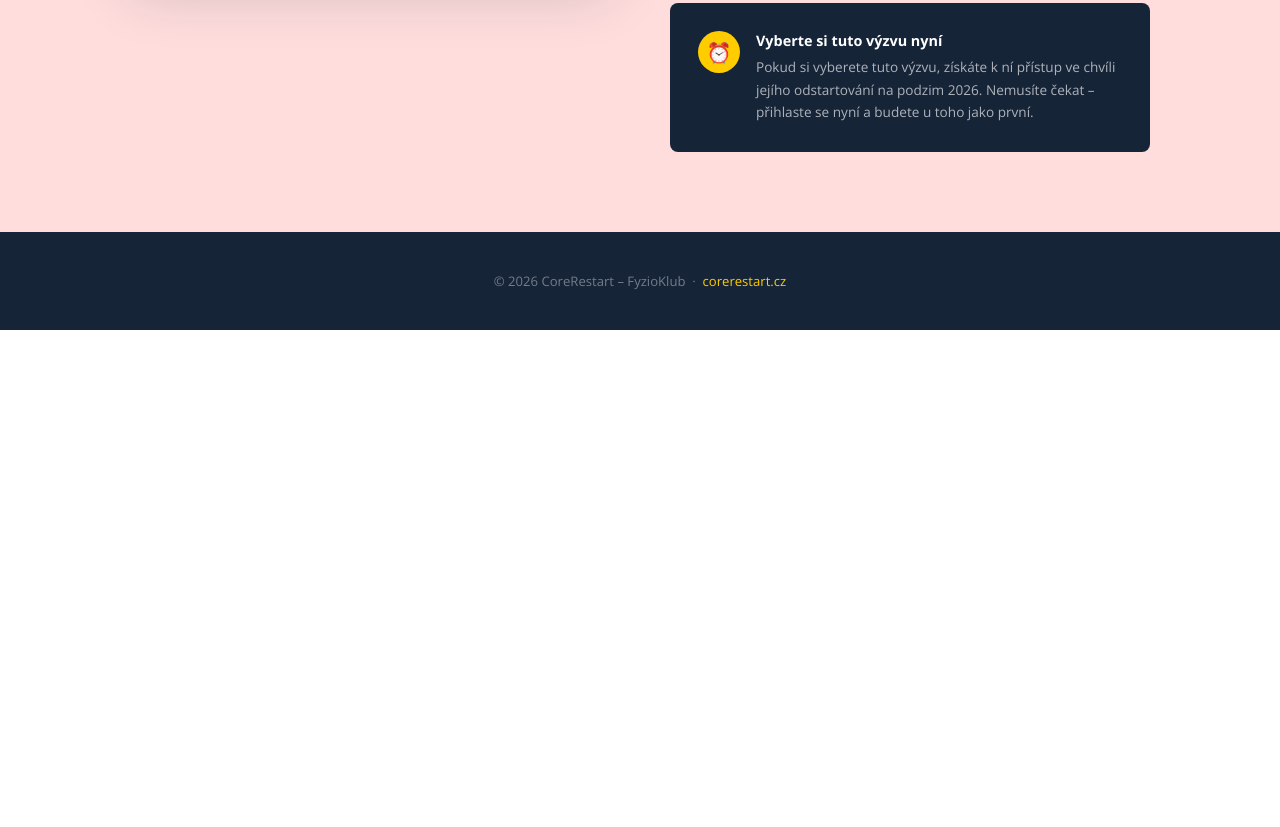
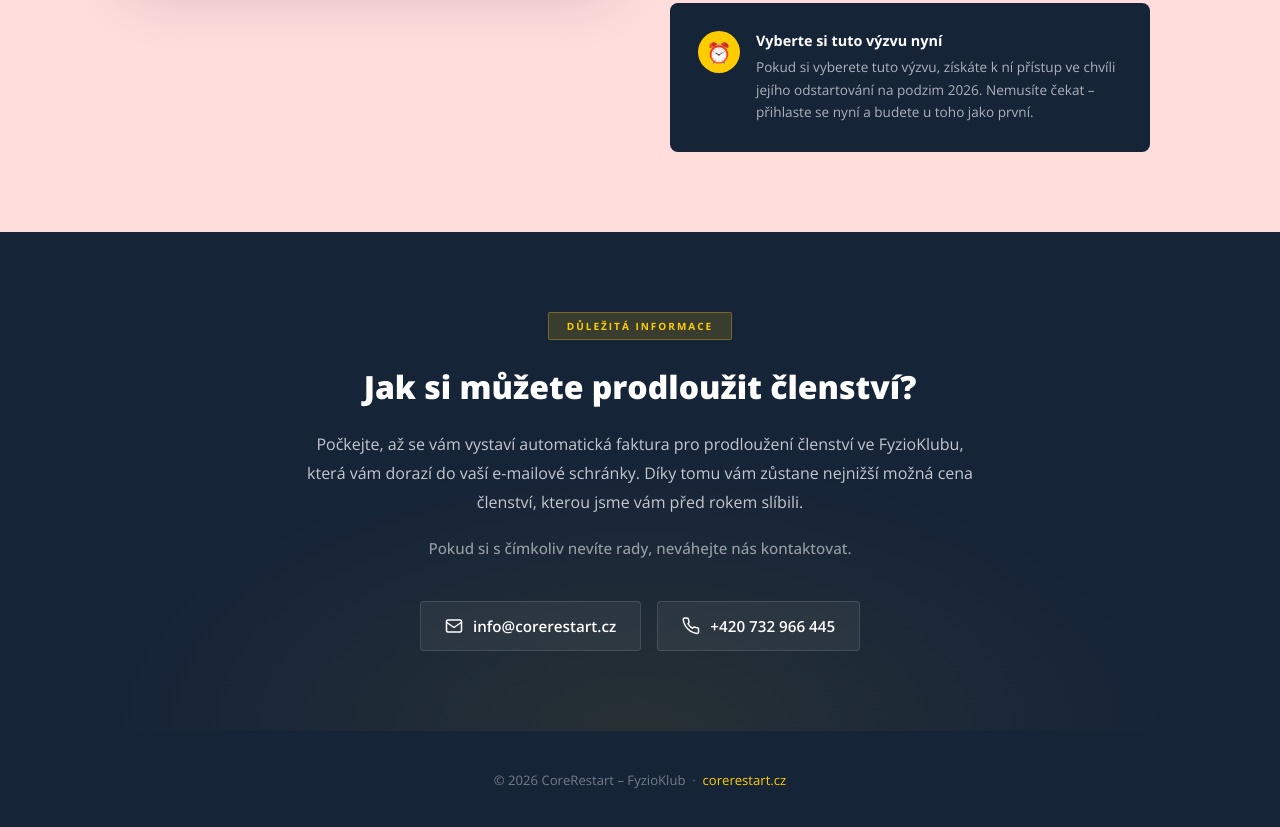
Before and after one commit to FilasKunak/corerestart-live, a website: page exkluzivni-nabidka.html in a window 1280 px wide. Shown: the part 5382-6209 px from the top of the page. Before the commit the page ends 5712 px from the top, so only its background shows below. Drawn offline with nearby package versions, Linux system fonts and the light colour scheme.

Commit message:
Add renewal info section with contact details to exkluzivni-nabidka
Co-Authored-By: Claude Sonnet 4.6 <noreply@anthropic.com>

```diff
--- a/exkluzivni-nabidka.html
+++ b/exkluzivni-nabidka.html
@@ -394,6 +394,97 @@
       height: 100%;
     }
 
+    /* ── RENEWAL SECTION ── */
+    .renewal-section {
+      background: var(--navy);
+      padding: 80px 40px;
+      position: relative;
+      overflow: hidden;
+    }
+    .renewal-section::before {
+      content: '';
+      position: absolute;
+      inset: 0;
+      background: radial-gradient(ellipse 60% 80% at 50% 100%, rgba(255,204,0,0.07) 0%, transparent 70%);
+      pointer-events: none;
+    }
+    .renewal-inner {
+      max-width: 680px;
+      margin: 0 auto;
+      text-align: center;
+      position: relative;
+      z-index: 1;
+    }
+    .renewal-badge {
+      display: inline-block;
+      background: rgba(255,204,0,0.15);
+      color: var(--gold);
+      font-weight: 700;
+      font-size: 10px;
+      letter-spacing: 0.2em;
+      text-transform: uppercase;
+      padding: 6px 18px;
+      border-radius: 2px;
+      border: 1px solid rgba(255,204,0,0.3);
+      margin-bottom: 28px;
+    }
+    .renewal-title {
+      font-size: clamp(1.5rem, 3vw, 2rem);
+      font-weight: 800;
+      color: var(--white);
+      line-height: 1.2;
+      margin-bottom: 24px;
+    }
+    .renewal-text {
+      font-size: 1rem;
+      font-weight: 400;
+      color: rgba(255,255,255,0.75);
+      line-height: 1.8;
+      margin-bottom: 20px;
+    }
+    .renewal-sub {
+      font-size: 0.95rem;
+      font-weight: 500;
+      color: rgba(255,255,255,0.55);
+      margin-bottom: 40px;
+      line-height: 1.6;
+    }
+    .renewal-contacts {
+      display: flex;
+      gap: 16px;
+      justify-content: center;
+      flex-wrap: wrap;
+    }
+    .contact-pill {
+      display: inline-flex;
+      align-items: center;
+      gap: 10px;
+      background: rgba(255,255,255,0.06);
+      border: 1px solid rgba(255,255,255,0.12);
+      color: var(--white);
+      text-decoration: none;
+      font-size: 0.95rem;
+      font-weight: 600;
+      padding: 14px 24px;
+      border-radius: 4px;
+      transition: background 0.2s ease, border-color 0.2s ease, color 0.2s ease;
+    }
+    .contact-pill:hover {
+      background: var(--gold);
+      border-color: var(--gold);
+      color: var(--navy);
+    }
+    .contact-icon {
+      display: flex;
+      align-items: center;
+      flex-shrink: 0;
+    }
+    @media (max-width: 768px) {
+      .renewal-section { padding: 60px 24px; }
+      .renewal-contacts { flex-direction: column; align-items: center; }
+      .contact-pill { width: 100%; max-width: 300px; justify-content: center; }
+    }
+
     /* ── FOOTER ── */
     .site-footer {
       background: var(--navy);
@@ -778,6 +869,41 @@
 
 </div>
 
+<!-- HOW TO RENEW -->
+<section class="renewal-section">
+  <div class="renewal-inner fade-up">
+    <div class="renewal-badge">Důležitá informace</div>
+    <h2 class="renewal-title">Jak si můžete prodloužit členství?</h2>
+    <p class="renewal-text">
+      Počkejte, až se vám vystaví automatická faktura pro prodloužení členství ve&nbsp;FyzioKlubu,
+      která vám dorazí do vaší e-mailové schránky. Díky tomu vám zůstane nejnižší možná cena
+      členství, kterou jsme vám před rokem slíbili.
+    </p>
+    <p class="renewal-sub">
+      Pokud si s&nbsp;čímkoliv nevíte rady, neváhejte nás kontaktovat.
+    </p>
+    <div class="renewal-contacts">
+      <a href="mailto:info@corerestart.cz" class="contact-pill">
+        <span class="contact-icon">
+          <svg width="18" height="18" viewBox="0 0 24 24" fill="none" stroke="currentColor" stroke-width="2" stroke-linecap="round" stroke-linejoin="round">
+            <rect x="2" y="4" width="20" height="16" rx="2"/>
+            <path d="M2 7l10 7 10-7"/>
+          </svg>
+        </span>
+        info@corerestart.cz
+      </a>
+      <a href="tel:+420732966445" class="contact-pill">
+        <span class="contact-icon">
+          <svg width="18" height="18" viewBox="0 0 24 24" fill="none" stroke="currentColor" stroke-width="2" stroke-linecap="round" stroke-linejoin="round">
+            <path d="M22 16.92v3a2 2 0 0 1-2.18 2 19.79 19.79 0 0 1-8.63-3.07A19.5 19.5 0 0 1 4.69 12a19.79 19.79 0 0 1-3.07-8.67A2 2 0 0 1 3.6 1.27h3a2 2 0 0 1 2 1.72c.127.96.361 1.903.7 2.81a2 2 0 0 1-.45 2.11L7.91 8.9a16 16 0 0 0 6.09 6.09l.97-.97a2 2 0 0 1 2.11-.45c.907.339 1.85.573 2.81.7A2 2 0 0 1 22 16.92z"/>
+          </svg>
+        </span>
+        +420 732 966 445
+      </a>
+    </div>
+  </div>
+</section>
+
 <!-- FOOTER -->
 <footer class="site-footer">
   <p>&copy; 2026 CoreRestart – FyzioKlub &nbsp;·&nbsp; <a href="https://corerestart.cz/">corerestart.cz</a></p>
```
